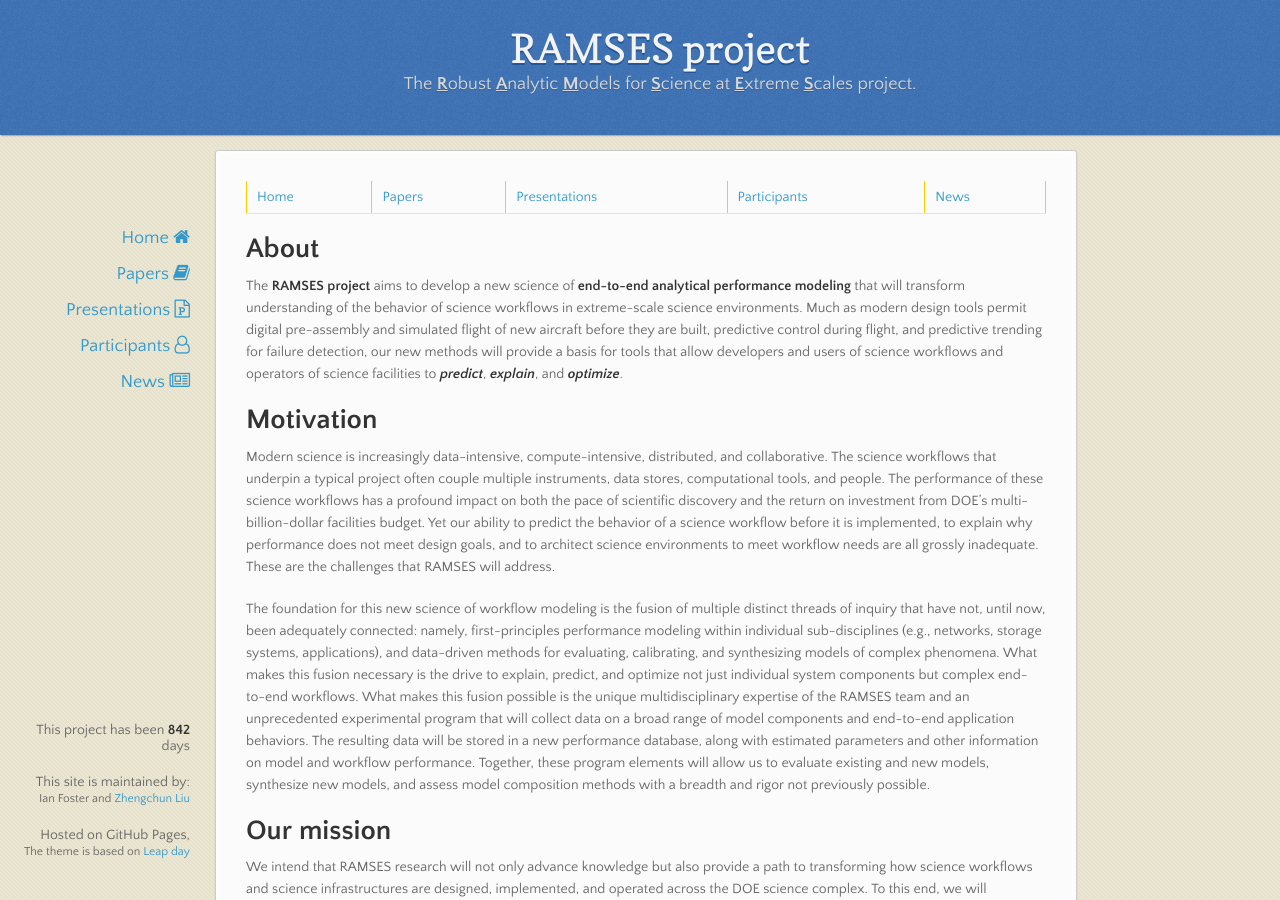
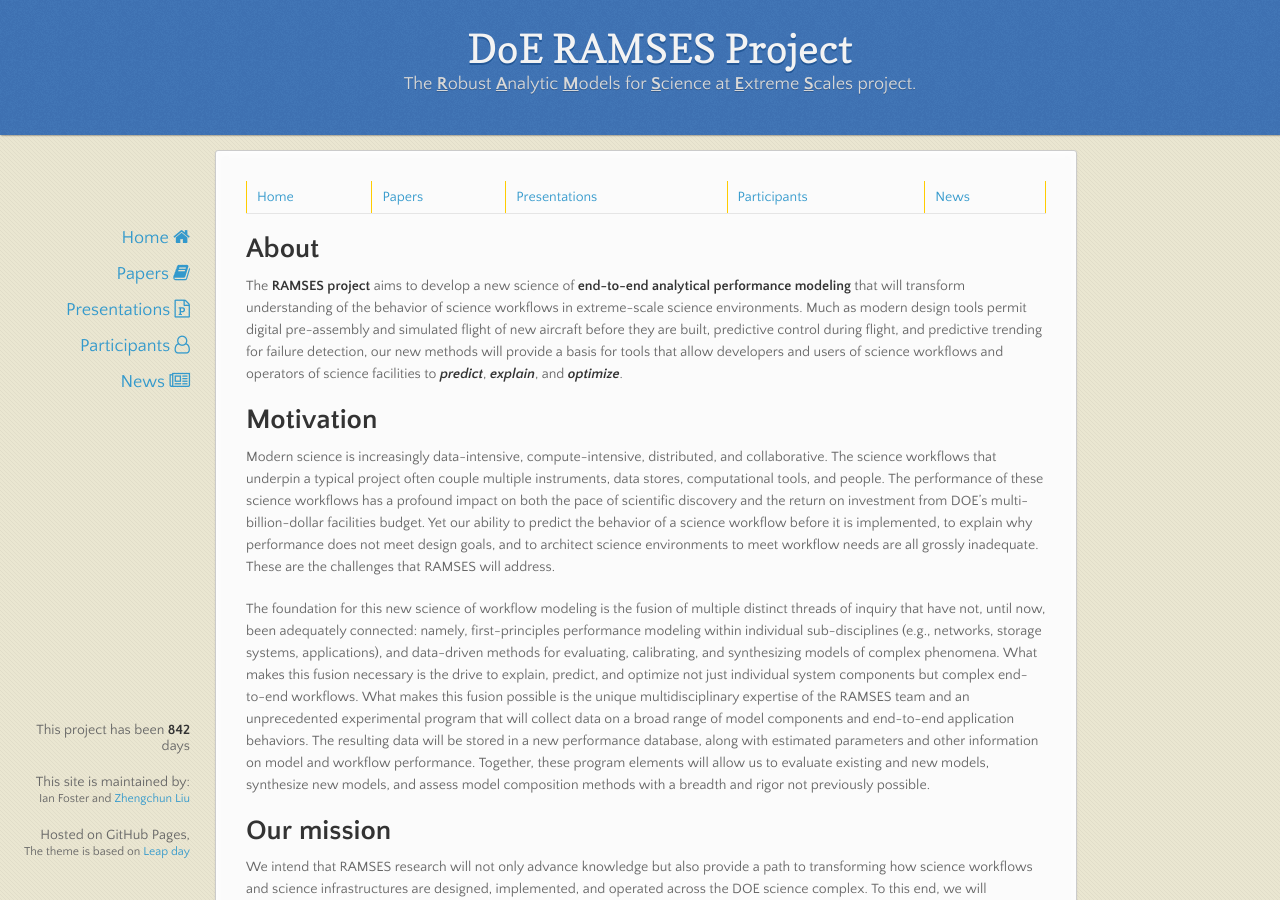
Before and after one commit to ramsesproject/ramses.github.io, a Jekyll site: the page built from index.md, in a window 1280 px wide and 900 px high. Built offline with Jekyll 4.4.1, drawn with Linux system fonts in a browser that asks for light colours; nearby versions of some CDN libraries; some of the changed lines change nothing that is shown.

Commit message:
add, delete, polish etc.

```diff
--- a/_config.yml
+++ b/_config.yml
@@ -2,7 +2,6 @@ gems:
   - jekyll-seo-tag
 title: DoE RAMSES Project
 description: The DoE RAMSES Project. The Robust Analytic Models for Science at Extreme Scales project funded by U.S. Department of Energy.
-title: RAMSES project
 description: The Robust Analytic Models for Science at Extreme Scales (RAMSES) project.
 show_downloads: false
 google_analytics:
```
